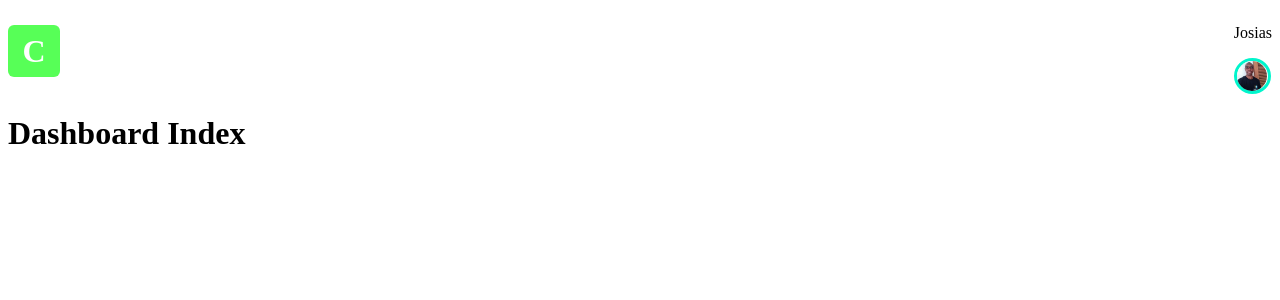
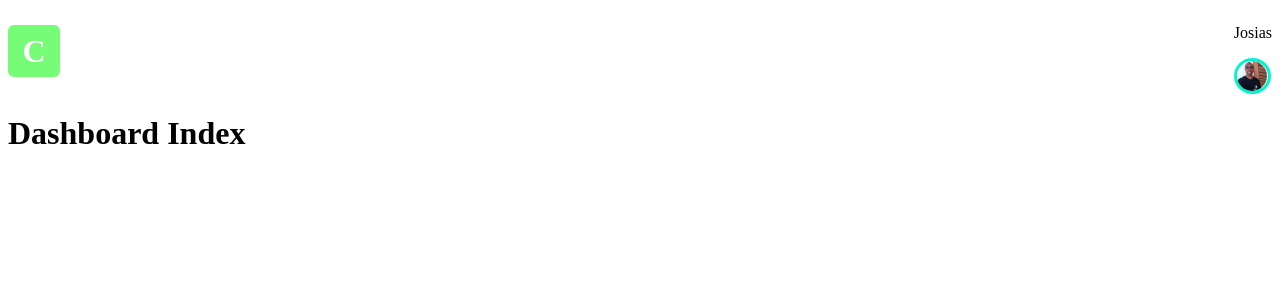
Before and after one commit to cropboard/miniCropboard, a Next.js app in the folder client/: page /dashboard in a window 1280 px wide. Shown: the top 300 px of the page. Built offline with nearby package versions, Linux system fonts and the light colour scheme.

Commit message:
update logo styles

```diff
--- a/client/styles/logo.module.css
+++ b/client/styles/logo.module.css
@@ -1,7 +1,7 @@
 .logo {
   font-family: "Fira Code";
   color: white;
-  background-color: rgb(87, 255, 87);
+  background-color: rgb(118, 252, 118);
   max-width: 20px;
   max-height: 20px;
   padding: 1em;
```
